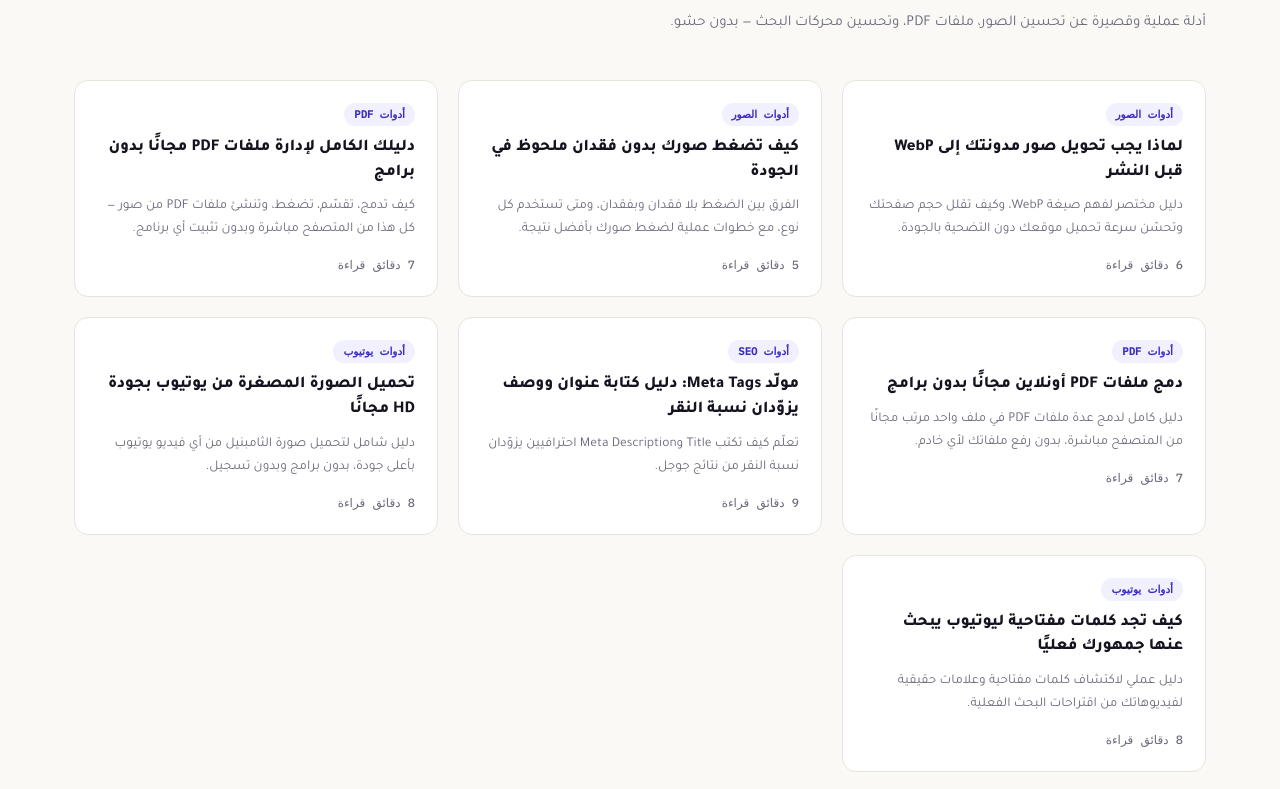
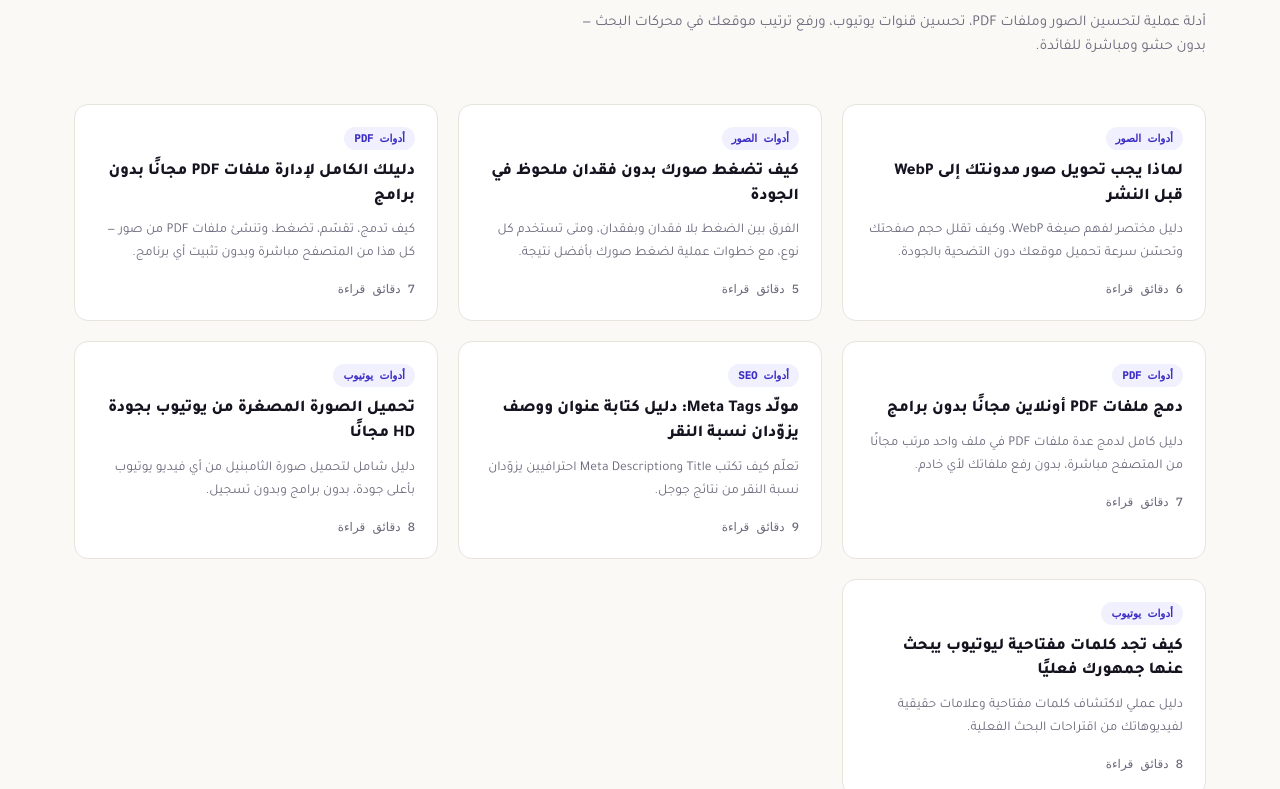
Before and after one commit to oshoafif-rgb/fawran-tools-site, a plain HTML site: page blog/index.html in a window 1280 px wide. Shown: the part 199-988 px from the top of the page. Drawn offline with Linux system fonts and the light colour scheme.

Commit message:
Update index.html

```diff
--- a/blog/index.html
+++ b/blog/index.html
@@ -4,7 +4,7 @@
 <meta charset="UTF-8">
 <script>(function(){try{var t=localStorage.getItem('fawran-theme');if(t==='dark'||(!t&&window.matchMedia('(prefers-color-scheme: dark)').matches)){document.documentElement.setAttribute('data-theme','dark');}}catch(e){}})();</script>
 <meta name="viewport" content="width=device-width, initial-scale=1.0">
-<title>المدونة | فورا.tools</title>
+<title>مدونة فورا.tools: أدلة تحسين الصور، PDF، يوتيوب، وSEO</title>
 <meta name="description" content="مقالات وأدلة عملية عن تحسين الصور، ملفات PDF، وتحسين محركات البحث — من فريق فورا.tools.">
 <link rel="icon" type="image/svg+xml" href="../favicon.svg">
 <link rel="apple-touch-icon" href="../favicon.svg">
@@ -73,7 +73,7 @@
 <div class="wrap">
   <div class="page-head">
     <h1>المدونة</h1>
-    <p>أدلة عملية وقصيرة عن تحسين الصور، ملفات PDF، وتحسين محركات البحث — بدون حشو.</p>
+    <p>أدلة عملية لتحسين الصور وملفات PDF، تحسين قنوات يوتيوب، ورفع ترتيب موقعك في محركات البحث — بدون حشو ومباشرة للفائدة.</p>
   </div>
 
   <div class="post-grid" style="margin-bottom:60px;">
```
